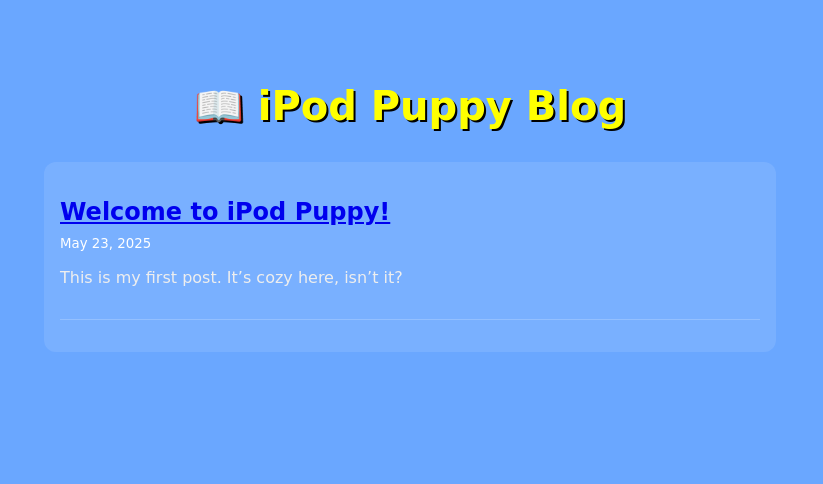
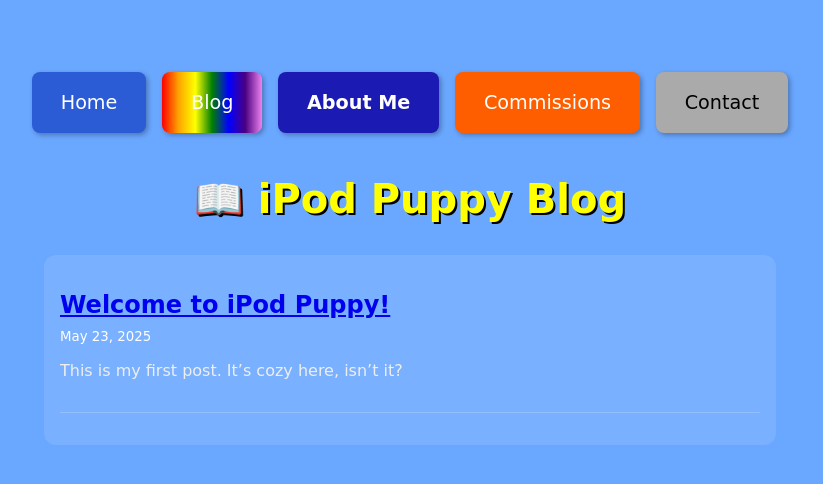
Before and after one commit to Chrissy-and-Chloe/ipodpuppywebsite, a Jekyll site: the page built from blog.html, in a window 1280 px wide. Shown: the top 484 px of the page, without its empty margins (230-1053 px from the left). Built offline with Jekyll 4.4.1, drawn with Linux system fonts in a browser that asks for light colours.

Commit message:
Update default.html

```diff
--- a/_layouts/default.html
+++ b/_layouts/default.html
@@ -7,6 +7,15 @@
   <link rel="stylesheet" href="{{ '/assets/css/style.css' | relative_url }}">
 </head>
 <body>
+
+  <nav class="main-menu">
+    <a href="{{ '/' | relative_url }}" class="menu-btn blue">Home</a>
+    <a href="{{ '/blog.html' | relative_url }}" class="menu-btn rainbow">Blog</a>
+    <a href="{{ '/about.html' | relative_url }}" class="menu-btn bold-blue">About Me</a>
+    <a href="{{ '/commissions.html' | relative_url }}" class="menu-btn orange">Commissions</a>
+    <a href="{{ '/contact.html' | relative_url }}" class="menu-btn silver">Contact</a>
+  </nav>
+
   <main class="container">
     {{ content }}
   </main>
```
